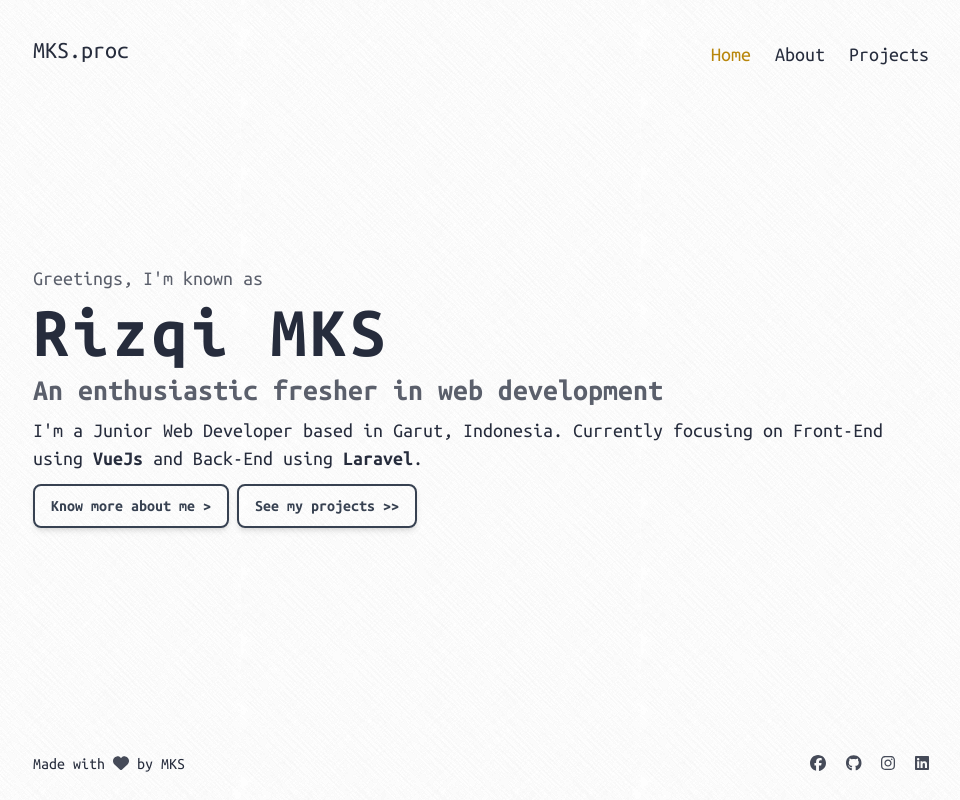
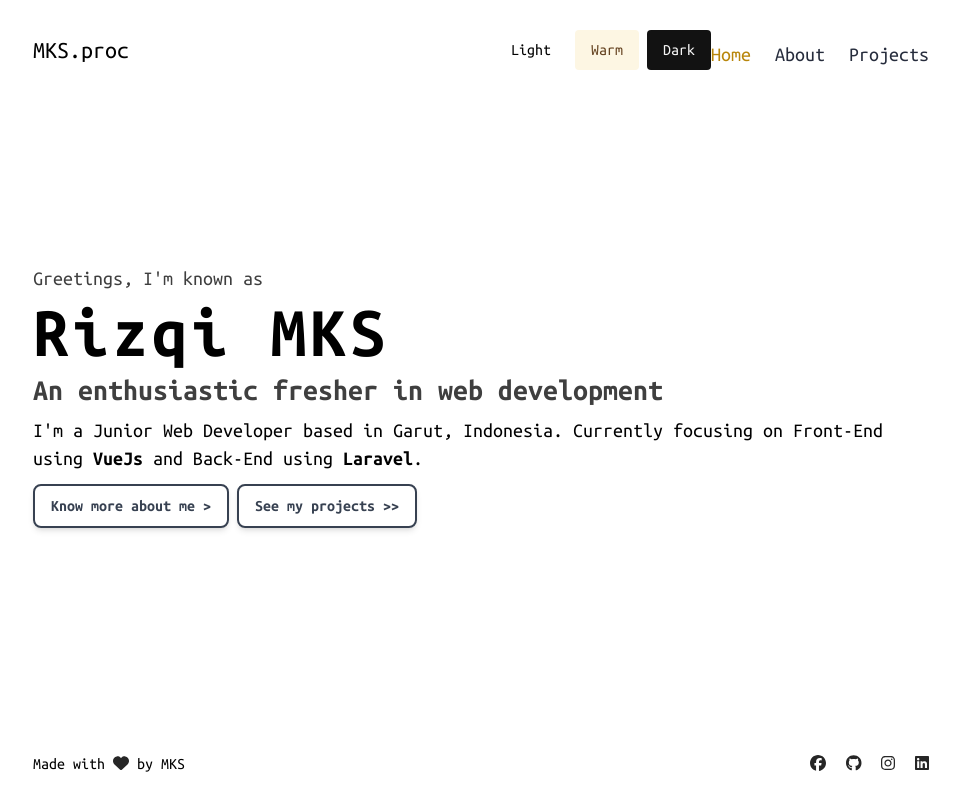
Before and after one commit to mksdesuyo/vuejs-ornament, a Vue app: page / in a window 1280 px wide. Shown: the whole page, without its empty margins (159-1119 px from the left). Built offline with nearby package versions, Linux system fonts and the light colour scheme.

Commit message:
feat(ThemeSwitcher): template feature got from ChatGPT lol, I was really confused

```diff
--- a/index.html
+++ b/index.html
@@ -13,7 +13,7 @@
       rel="stylesheet"
     />
   </head>
-  <body class="bg-crossword text-gunmetal">
+  <body>
     <div id="app"></div>
     <script type="module" src="/src/main.js"></script>
   </body>
--- a/src/App.vue
+++ b/src/App.vue
@@ -1,11 +1,30 @@
 <script setup>
 import { RouterView } from 'vue-router';
+import { ref, watch } from 'vue';
 import HeaderApp from './components/HeaderApp.vue';
 import FooterApp from './components/FooterApp.vue';
+
+const themeMode = ref('light');
+
+const setTheme = (mode) => {
+  themeMode.value = mode;
+  document.documentElement.className = mode;
+};
+
+const loadTheme = () => {
+  const savedMode = localStorage.getItem('theme-mode') || 'light';
+  setTheme(savedMode);
+};
+
+watch(themeMode, (newMode) => {
+  localStorage.setItem('theme-mode', newMode);
+});
+
+loadTheme();
 </script>
 
 <template>
-  <HeaderApp />
+  <HeaderApp @set-theme="setTheme" />
   <transition
     enter-active-class="animate-fadeIn"
     leave-active-class="animate-fadeOut"
--- a/src/assets/main.css
+++ b/src/assets/main.css
@@ -28,3 +28,24 @@
 ::-webkit-scrollbar-thumb:hover {
   background: #555;
 }
+
+.light {
+  --tw-bg-opacity: 1;
+  --tw-text-opacity: 1;
+  background-color: theme('colors.light.bg');
+  color: theme('colors.light.text');
+}
+
+.warm {
+  --tw-bg-opacity: 1;
+  --tw-text-opacity: 1;
+  background-color: theme('colors.warm.bg');
+  color: theme('colors.warm.text');
+}
+
+.dark {
+  --tw-bg-opacity: 1;
+  --tw-text-opacity: 1;
+  background-color: theme('colors.dark.bg');
+  color: theme('colors.dark.text');
+}
--- a/src/components/HeaderApp.vue
+++ b/src/components/HeaderApp.vue
@@ -1,6 +1,6 @@
 <script setup>
 import NavMenu from './NavMenu.vue';
-import { ref, onMounted, onUnmounted } from 'vue';
+import { ref, onMounted, onUnmounted, defineEmits } from 'vue';
 
 let isMenuOpen = ref(false);
 
@@ -22,6 +22,12 @@ onMounted(() => {
 onUnmounted(() => {
   window.removeEventListener('click', handleClickOutside);
 });
+
+const emit = defineEmits(['set-theme']);
+
+const handleThemeChange = (theme) => {
+  emit('set-theme', theme);
+};
 </script>
 
 <template>
@@ -35,6 +41,26 @@ onUnmounted(() => {
         >MKS.proc</router-link
       >
       <div class="flex items-center">
+        <div class="flex gap-2">
+          <button
+            class="px-4 py-2 rounded bg-light-bg text-light-text"
+            @click="handleThemeChange('light')"
+          >
+            Light
+          </button>
+          <button
+            class="px-4 py-2 rounded bg-warm-bg text-warm-text"
+            @click="handleThemeChange('warm')"
+          >
+            Warm
+          </button>
+          <button
+            class="px-4 py-2 rounded bg-dark-bg text-dark-text"
+            @click="handleThemeChange('dark')"
+          >
+            Dark
+          </button>
+        </div>
         <button @click="toggleMenu" id="menuButton" class="grid w-auto lg:hidden">
           <font-awesome-icon
             :icon="isMenuOpen ? ['fas', 'x'] : ['fas', 'bars']"
--- a/src/main.js
+++ b/src/main.js
@@ -30,6 +30,9 @@ library.add(
   faFaceGrinWink,
 );
 
+const savedTheme = localStorage.getItem('theme-mode') || 'light';
+document.documentElement.className = savedTheme;
+
 const app = createApp(App);
 
 app.component('font-awesome-icon', FontAwesomeIcon);
--- a/tailwind.config.js
+++ b/tailwind.config.js
@@ -1,6 +1,7 @@
 /** @type {import('tailwindcss').Config} */
 export default {
   content: ['./index.html', './src/**/*.{vue,js,ts,jsx,tsx}'],
+  darkMode: 'selector',
   theme: {
     extend: {
       backgroundImage: {
@@ -10,6 +11,18 @@ export default {
       colors: {
         gunmetal: '#262c3c',
         lotion: '#fafafa',
+        warm: {
+          bg: '#FDF6E3',
+          text: '#654321',
+        },
+        light: {
+          bg: '#FFFFFF',
+          text: '#000000',
+        },
+        dark: {
+          bg: '#121212',
+          text: '#F5F5F5',
+        },
       },
       screens: {
         xs: '360px',
```
